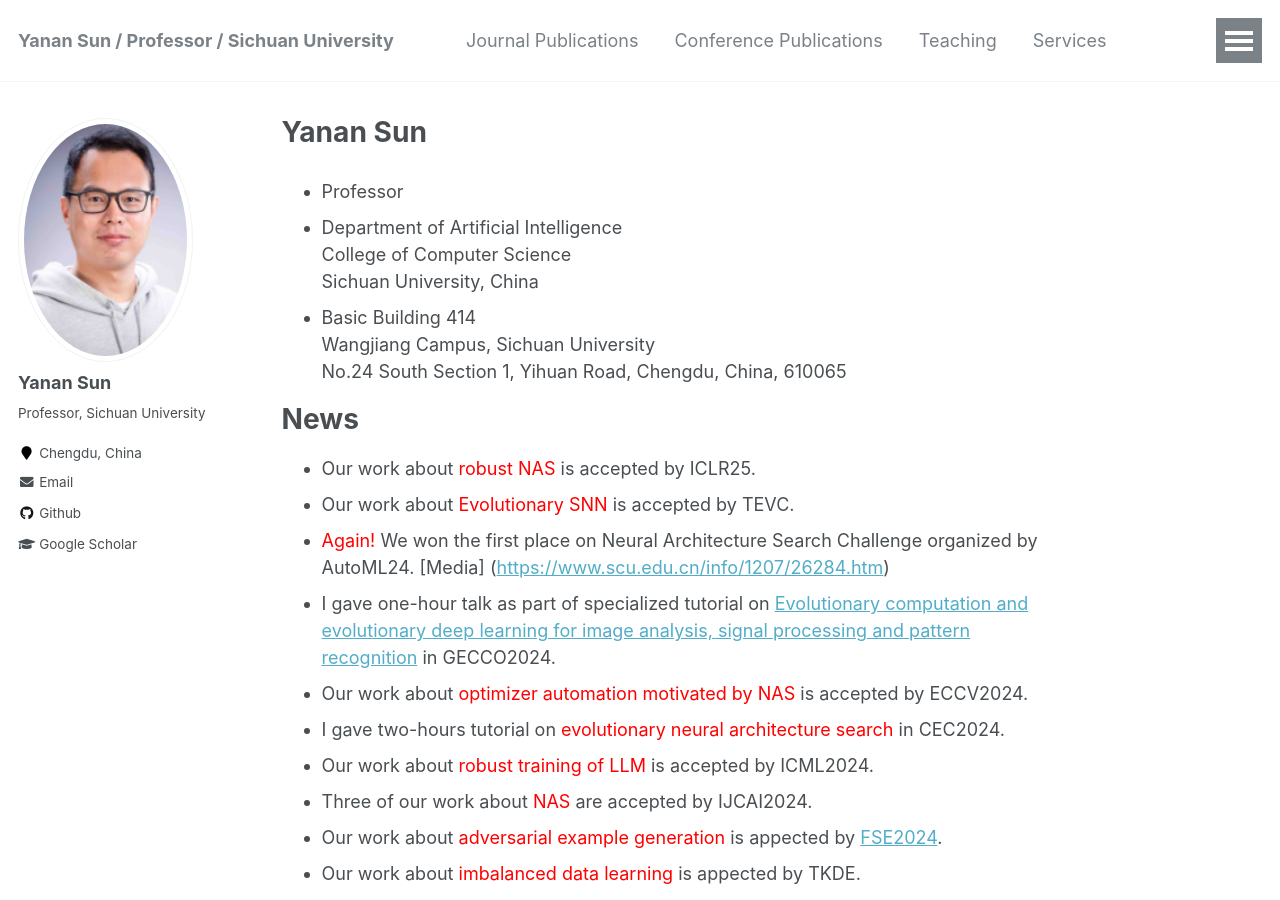
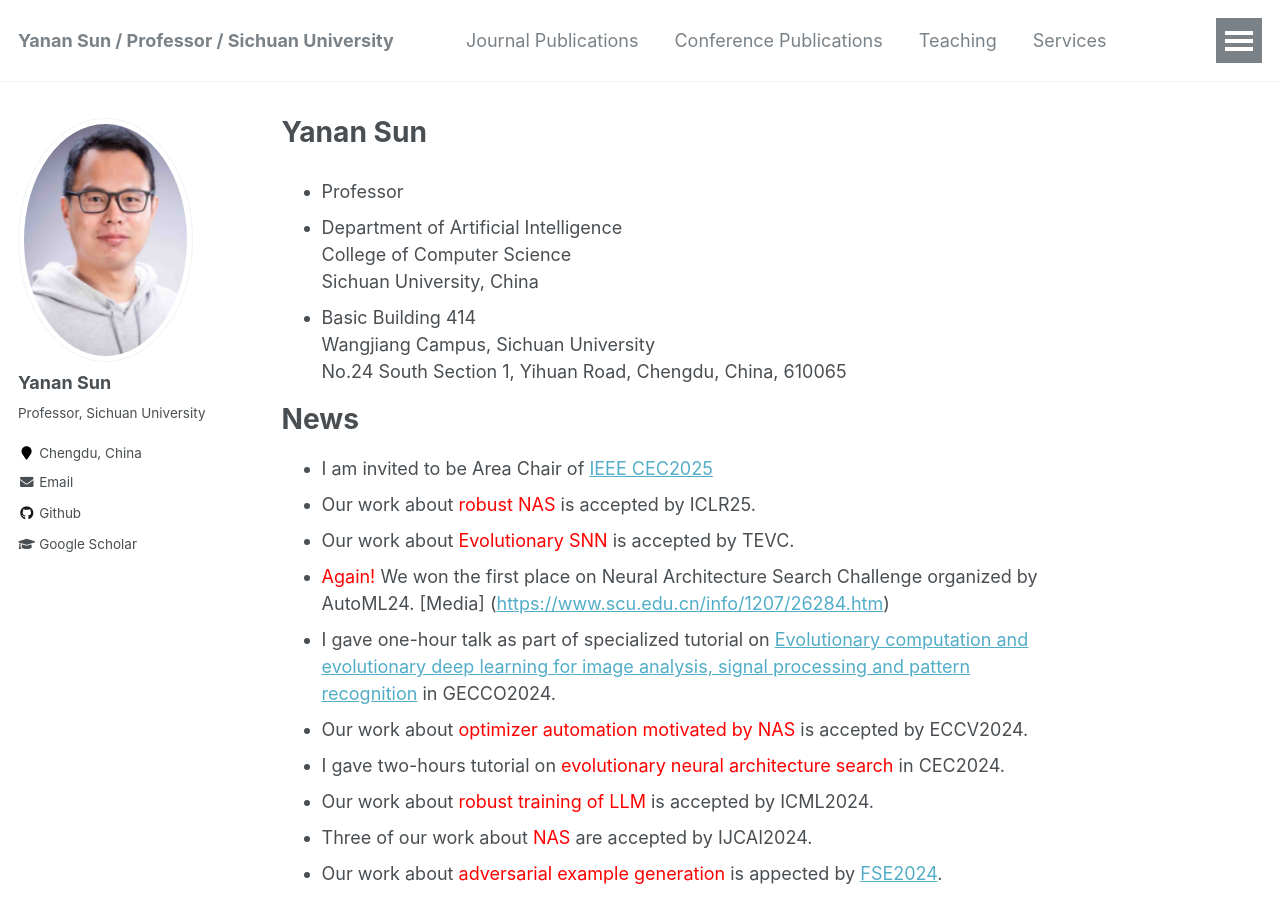
Before and after one commit to yn-sun/yn-sun.github.io, a Jekyll site: the page built from _pages/about.md, in a window 1280 px wide and 900 px high. Built offline with Jekyll 4.4.1, drawn with Linux system fonts in a browser that asks for light colours; comment, search, counter and statistics services are not loaded.

Commit message:
Update about.md

```diff
--- a/_pages/about.md
+++ b/_pages/about.md
@@ -18,6 +18,7 @@ No.24 South Section 1, Yihuan Road, Chengdu, China, 610065
 
 News
 ======
+* I am invited to be Area Chair of [IEEE CEC2025](https://www.cec2025.org/)
 * Our work about <span style="color: #FF0000">robust NAS</span> is accepted by ICLR25.
 * Our work about <span style="color: #FF0000">Evolutionary SNN</span> is accepted by TEVC.
 * <span style="color: #FF0000">Again!</span> We won the first place on Neural Architecture Search Challenge organized by AutoML24. [Media] ([https://www.scu.edu.cn/info/1207/26284.htm](https://www.scu.edu.cn/info/1207/30392.htm))
```
